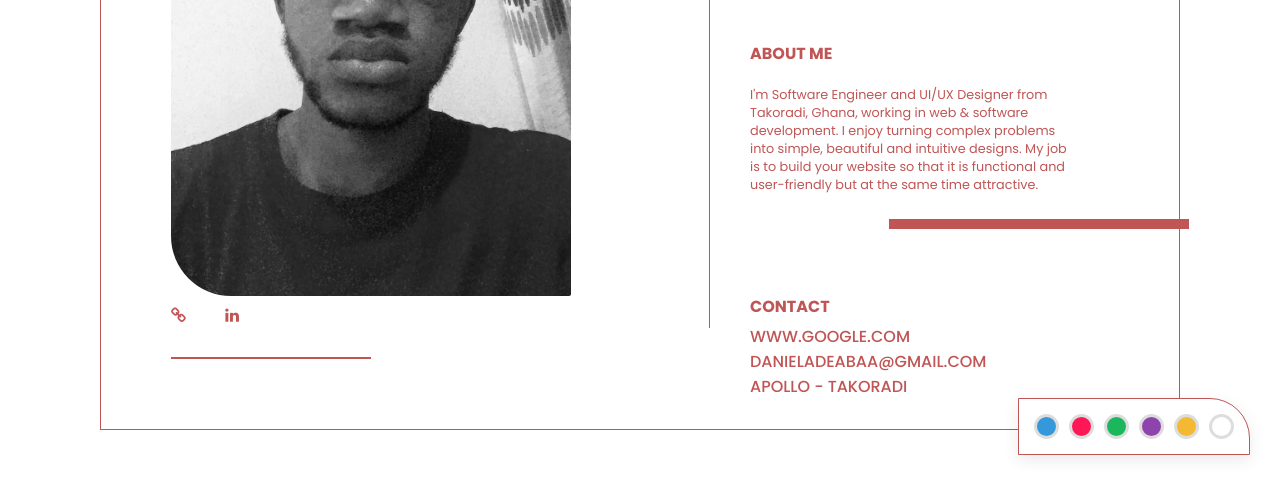
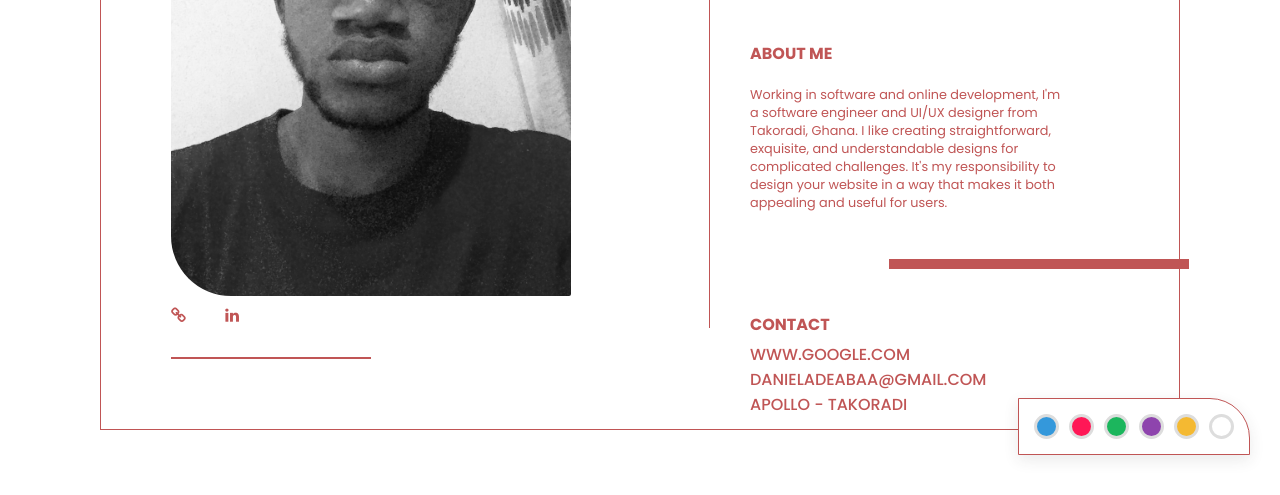
Before and after one commit to amt-daniel-adeabah/profile-card, a plain HTML site: page index.html in a window 1280 px wide. Shown: the part 305-800 px from the top of the page. Drawn offline with Linux system fonts and the light colour scheme.

Commit message:
updated css

```diff
--- a/assets/css/style.css
+++ b/assets/css/style.css
@@ -46,7 +46,7 @@ body {
 
 .line-two {
     position: absolute;
-    bottom: 200px;
+    bottom: 160px;
     right: -10px;
     width: 300px;
     height: 10px;
--- a/index.html
+++ b/index.html
@@ -22,10 +22,14 @@
 
                 <h3 class="introduction__description-title">About Me</h3>
                 <p class="introduction__description-text">
-                    I'm Software Engineer and UI/UX Designer from Takoradi, Ghana, working in web & software
-                    development. I enjoy turning complex problems into simple,
-                    beautiful and intuitive designs. My job is to build your website so that it is functional
-                    and user-friendly but at the same time attractive.
+                    Working in software and online development,
+                    I'm a software engineer and UI/UX designer from
+                    Takoradi, Ghana. I like creating straightforward,
+                    exquisite, and understandable designs for
+                    complicated challenges. It's my responsibility to
+                    design your website in a way that makes it both
+                    appealing and useful for users.
+
                 </p>
                 <h1 class="contact__header">contact</h1>
                     <p class="contact__details">
```
